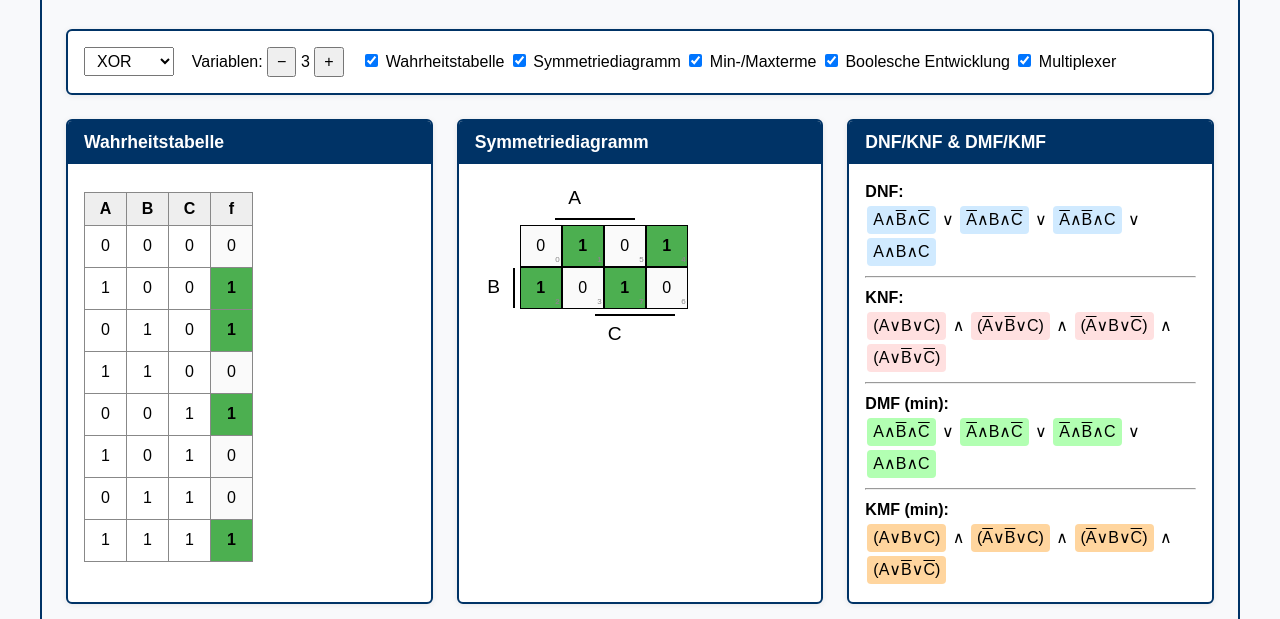
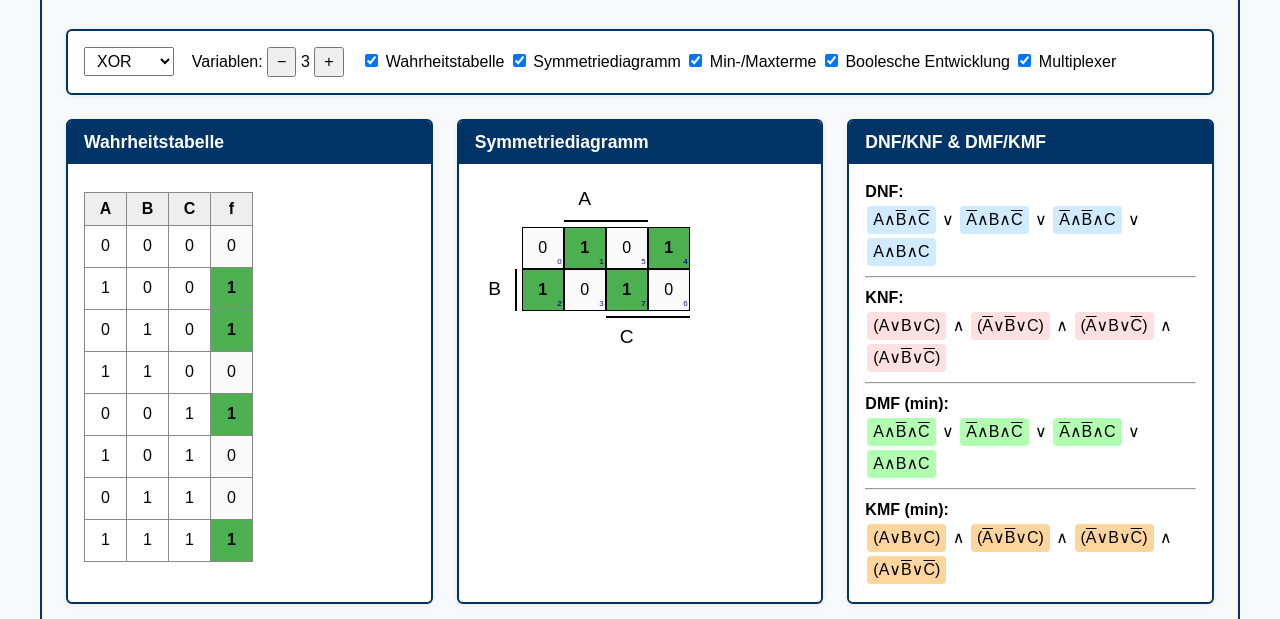
Before and after one commit to henriSchulz/dt_logic_visualizer, a plain HTML site: page enw.html in a window 1280 px wide. Shown: the part 181-800 px from the top of the page. Drawn offline with Linux system fonts and the light colour scheme.

Commit message:
minor css fix

```diff
--- a/enw.html
+++ b/enw.html
@@ -118,8 +118,6 @@
 
   </style>
 
-  <script type="module" defer src="index.js"></script>
-
 </head>
 <body>
   <div class="page">
@@ -200,7 +198,7 @@
     </main>
   </div>
 
-  <script type="module">
+  <script defer type="module">
     import { renderSymmetryDiagram } from './ui.js';
 
     const $ = id => document.getElementById(id);
--- a/index.css
+++ b/index.css
@@ -17,8 +17,8 @@
 }
 
 .symmetry-diagram-cell {
-        width: 40px;
-        height: 40px;
+        width: 42px;
+        height: 42px;
         text-align: center;
         display: flex;
         justify-content: center;
@@ -44,8 +44,8 @@
 
 
 .symmetry-diagram-frame-cell {
-        width: 40px;
-        height: 40px;
+        width: 42px;
+        height: 42px;
         text-align: center;
         display: flex;
         justify-content: center;
@@ -56,9 +56,13 @@
         padding: 0;
         margin: 0; /* Ensure no margins */
         position: relative;
+        box-sizing: border-box;
+        /* border: 1px solid black;  */
+          /* background-color: lightgray; */
 
-        box-sizing: border-box; /* Include borders in size calculation */
 }
+
+
 
 .symmetry-diagram-left-frame-cell {
     margin-right: 5px;
@@ -66,6 +70,8 @@
 .symmetry-diagram-right-frame-cell {
     margin-left: 5px;
 }
+
+
 
 .symmetry-diagram-top-frame-cell {
     margin-bottom: 5px;
@@ -103,7 +109,7 @@
     bottom: 0;
     right: 0;
     font-size: 8px;
-    color: #888;
+    color: #1a1a80;
     padding-right: 1px;
 
 }
--- a/ui.js
+++ b/ui.js
@@ -6,13 +6,18 @@ const VARIABLE_NAMES = ["A", "B", "C", "D", "E", "F", "G", "H"];
 
 function renderTopFrameRow(wrapper, numberOfVariables) {
     const topRow = document.createElement("div");
-    topRow.classList.add("symmetry-diagram-row");
+
+    topRow.classList.add("symmetry-diagram-row", "symmetry-diagram-top-frame-row");
 
     const {cols} = getNumberOfRowsAndCols(numberOfVariables)
 
     for (let i = 0; i < cols+2; i++) {
         const cell = document.createElement("div");
         cell.classList.add("symmetry-diagram-frame-cell", "symmetry-diagram-top-frame-cell");
+        if(i=== 0) {
+            cell.classList.add("symmetry-diagram-left-frame-cell");
+        }
+
 
         cell.textContent = i === 2 ? VARIABLE_NAMES[0] : " "
         if(i === 2) {
@@ -39,6 +44,9 @@ function renderBottomFrameRow(wrapper, numberOfVariables) {
         const cell = document.createElement("div");
         cell.classList.add("symmetry-diagram-frame-cell");
         cell.textContent = i === 3 ? VARIABLE_NAMES[2] : " ";
+        if(i === 0) {
+            cell.classList.add("symmetry-diagram-left-frame-cell");
+        }
 
         if(i === 3) {
             cell.classList.add("symmetry-diagram-frame-bottom-label-cell");
```
